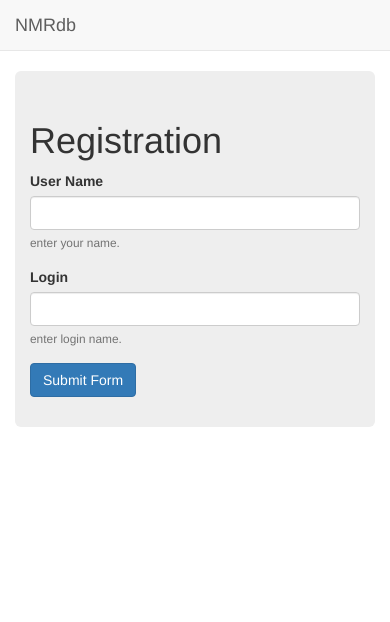
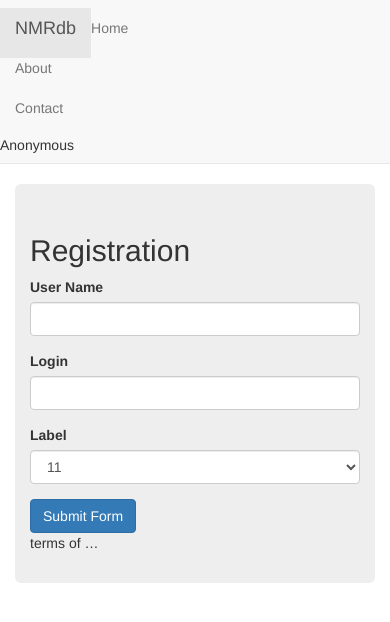
Before and after one commit to cimm-kzn/nmrdb, a Flask app: page / in a window 390 px wide. Shown: the top 622 px of the page. Run offline with Flask 2, Linux system fonts and the light colour scheme; some libraries are stand-ins or nearby versions.

Commit message:
пилим-пилим

```diff
--- a/app/localization.py
+++ b/app/localization.py
@@ -2,5 +2,5 @@
 
 rus = dict(logout='Выйти')
 
-eng = dict(logout='Log Out', home='Home',
+eng = dict(logout='Log Out', home='Home', ava='subordinates', spectras='Spectras', anon='Anonymous',
            filters='Filters', project='NMRdb')
--- a/app/templates/main.html
+++ b/app/templates/main.html
@@ -4,7 +4,7 @@
 {%- from 'navbar.html' import navbar %}
 
 {% block navbar %}
-    {{ navbar(localize) }}
+    {{ navbar(localize, avatars=avatars, session=session) }}
 {% endblock %}
 
 
--- a/app/templates/navbar.html
+++ b/app/templates/navbar.html
@@ -1,31 +1,36 @@
-{% macro navbar(localize) %}
+{% macro navbar(localize, session=None, avatars=None) %}
     <nav class="navbar navbar-default navbar-static-top">
         <div class="container">
-            <div class="navbar-header">
-                <a class="navbar-brand" href="#">{{ localize.project }}</a>
-            </div>
-            <div id="navbar" class="navbar-collapse collapse">
             <ul class="nav navbar-nav">
-                <li class="active"><a href="#">{{ localize.home }}</a></li>
+                <li class="active"><a class="navbar-brand" href="#">{{ localize.project }}</a></li>
+                <li><a href="#">{{ localize.home }}</a></li>
                 <li><a href="#about">About</a></li>
                 <li><a href="#contact">Contact</a></li>
+                {% if avatars %}
                     <li class="dropdown">
                         <a href="#" class="dropdown-toggle" data-toggle="dropdown" role="button" aria-expanded="false">{{ localize.filters }} <span class="caret"></span></a>
                         <ul class="dropdown-menu" role="menu">
-                            <li><a href="#">Action</a></li>
-                            <li><a href="#">Another action</a></li>
-                            <li><a href="#">Something else here</a></li>
+                            <li><a href="#">all</a></li>
+                            <li><a href="#">new</a></li>
+                            <li><a href="#">completed</a></li>
                             <li class="divider"></li>
-                            <li class="dropdown-header">Nav header</li>
-                            <li><a href="#">Separated link</a></li>
-                            <li><a href="#">One more separated link</a></li>
+                            <li class="dropdown-header">{{ localize.ava }}</li>
+                            {% for id, ava in avatars %}
+                                <li><a href="{{ url_for('task') }}">{{ ava }}</a></li>
+                            {% endfor %}
                         </ul>
                     </li>
+                {% elif session %}
+                    <li><a href="{{ url_for('spectras') }}">{{ localize.spectras }}</a></li>
+                {% endif %}
             </ul>
             <ul class="nav navbar-nav navbar-right">
+                {% if session %}
                     <li><a href="{{ url_for('logout') }}">Log Out</a></li>
+                {% else %}
+                    <li>{{ localize.anon }}</li>
+                {% endif %}
             </ul>
-            </div><!--/.nav-collapse -->
         </div>
     </nav>
 {% endmacro %}
--- a/app/templates/signup.html
+++ b/app/templates/signup.html
@@ -1,5 +1,10 @@
 {% extends "main.html" %}
 {% block page %}
-    <h1>Registration</h1>
-    {{ wtf.quick_form(form, form_type='horizontal', button_map={'submit_button': 'primary'})}}
+    <div class="row">
+        <div class="col-md-4">
+            <h2>Registration</h2>
+            {{ wtf.quick_form(form, form_type='horizontal', button_map={'submit_button': 'primary'})}}
+        </div>
+        <div class="col-md-4">terms of …</div>
+    </div>
 {% endblock %}
--- a/app/views.py
+++ b/app/views.py
@@ -26,15 +26,17 @@
 from flask_wtf import Form, RecaptchaField
 from flask_wtf.file import FileField
 from wtforms import StringField, HiddenField, ValidationError, RadioField,\
-    BooleanField, SubmitField
+    BooleanField, SubmitField, SelectField
 from wtforms.validators import DataRequired
 
 
 class Signin(Form):
-    name = StringField('User Name', description='enter your name.', validators=[DataRequired()])
-    login = StringField('Login', description='enter login name.', validators=[DataRequired()])
-    hidden_field = HiddenField('You cannot see this', description='Nope')
+    name = StringField('User Name', validators=[DataRequired()])
+    login = StringField('Login', validators=[DataRequired()])
+    hidden_field = HiddenField('You cannot see this', description='Hide', id='hhhhhh')
+    laboratory = SelectField('Label', choices=[(1,11),(2,22)])
     submit_button = SubmitField('Submit Form')
+
     #recaptcha = RecaptchaField('A sample recaptcha field')
     #checkbox_field = BooleanField('This is a checkbox', description='Checkboxes can be tricky.')
 
```
Lines whose indentation alone changed are shown as unchanged.
